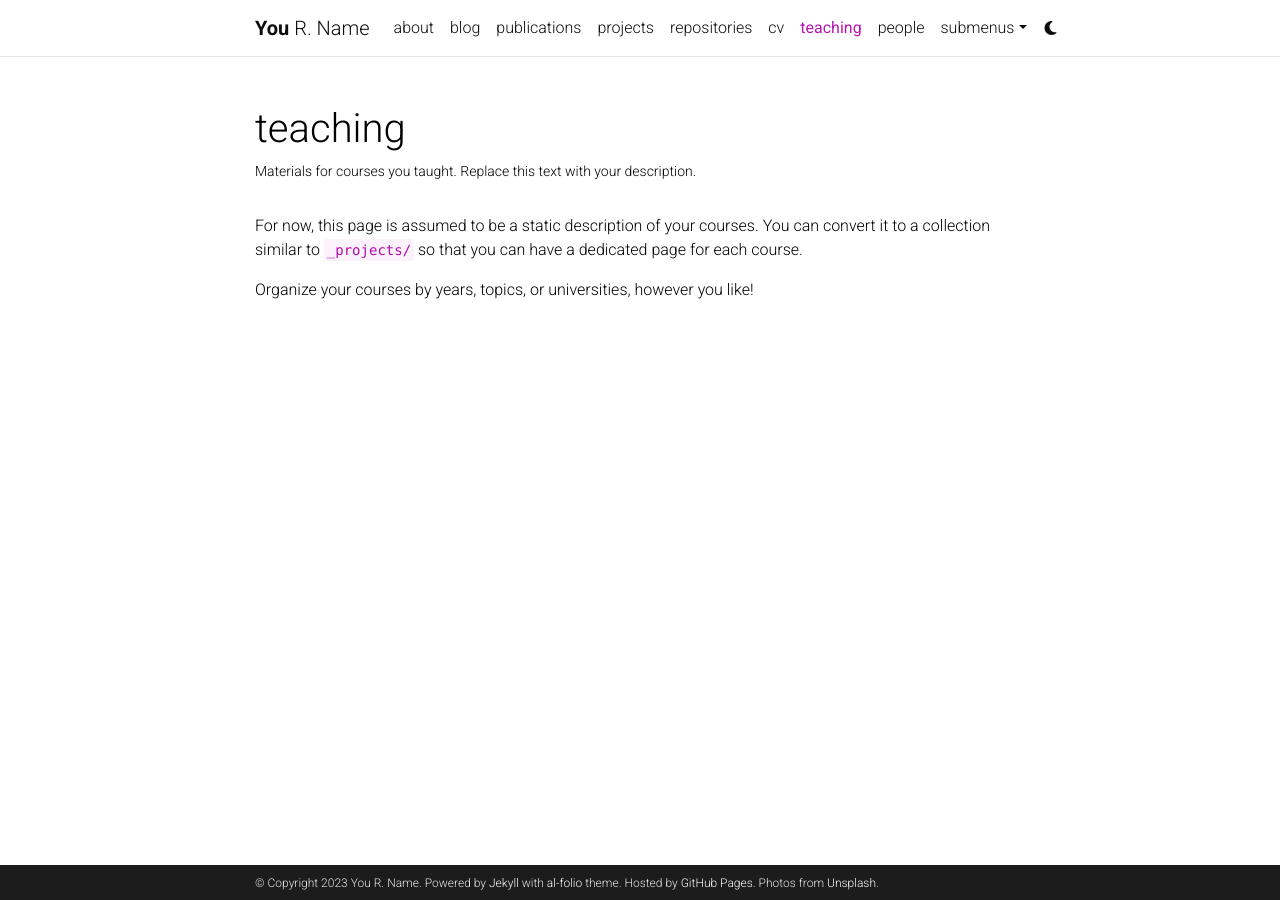
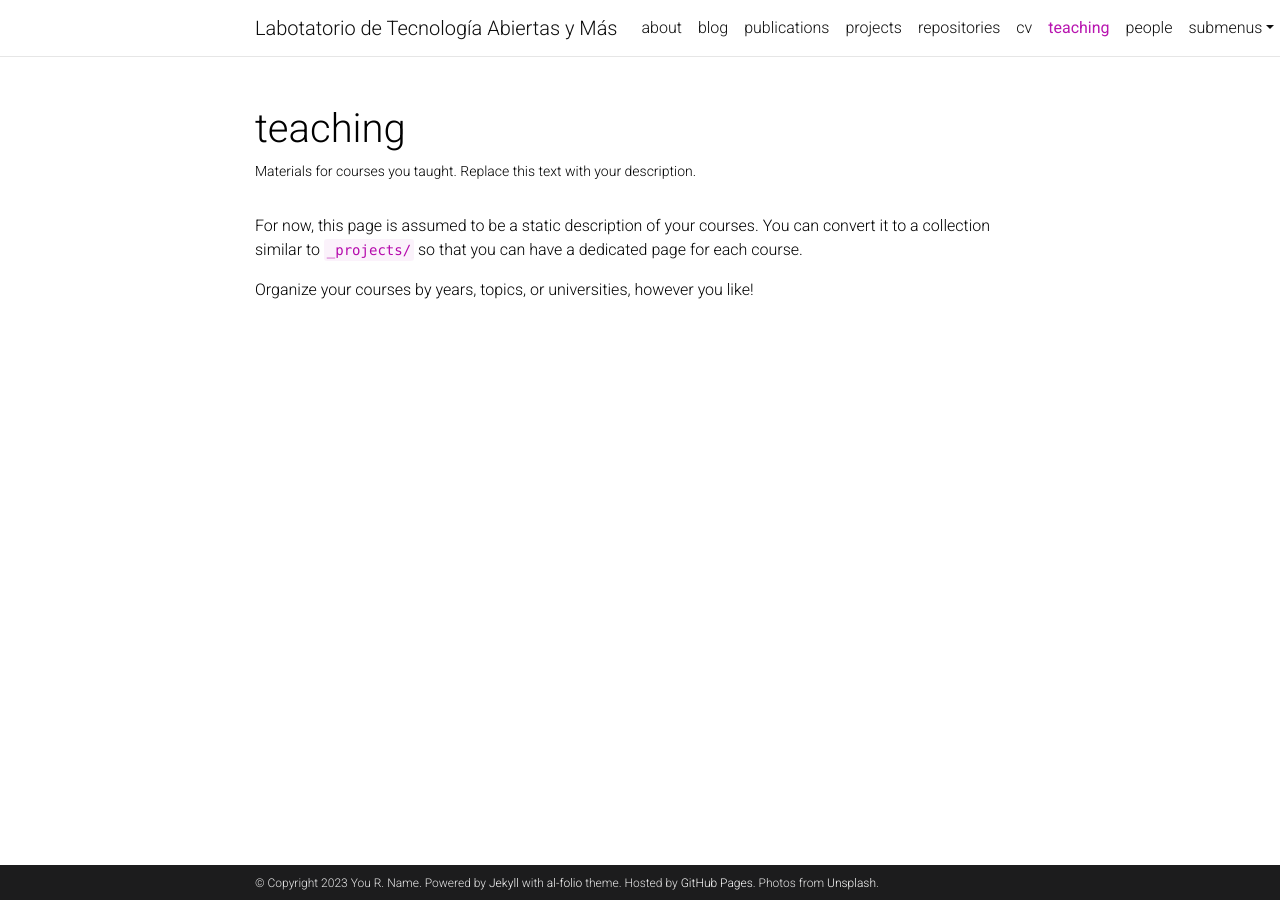
Before and after one commit to lata-mas/lata-mas.github.io, a Jekyll site: the page built from _pages/teaching.md, in a window 1280 px wide. Built offline with Jekyll 4.4.1, drawn with Linux system fonts in a browser that asks for light colours; comment, search, counter and statistics services are not loaded; a style sheet for code colours, icons or effects is not loaded.

Commit message:
Update _config.yml

```diff
--- a/_config.yml
+++ b/_config.yml
@@ -2,7 +2,7 @@
 # Site settings
 # -----------------------------------------------------------------------------
 
-title: blank # the website title (if blank, full name will be used instead)
+title: Labotatorio de Tecnología Abiertas y Más # the website title (if blank, full name will be used instead)
 first_name: You
 middle_name: R.
 last_name: Name
@@ -15,11 +15,11 @@
   Photos from <a href="https://unsplash.com" target="_blank">Unsplash</a>.
 keywords: jekyll, jekyll-theme, academic-website, portfolio-website  # add your own keywords or leave empty
 
-lang: en # the language of your site (for example: en, fr, cn, ru, etc.)
+lang: es # the language of your site (for example: en, fr, cn, ru, etc.)
 icon: ⚛️  # the emoji used as the favicon (alternatively, provide image name in /assets/img/)
 
-url: https://alshedivat.github.io # the base hostname & protocol for your site
-baseurl: /al-folio # the subpath of your site, e.g. /blog/
+url: https://lata-mas.github.io # the base hostname & protocol for your site
+baseurl:  # the subpath of your site, e.g. /blog/
 last_updated: false # set to true if you want to display last updated in the footer
 impressum_path:  # set to path to include impressum link in the footer, use the same path as permalink in a page, helps to conform with EU GDPR
 
```
